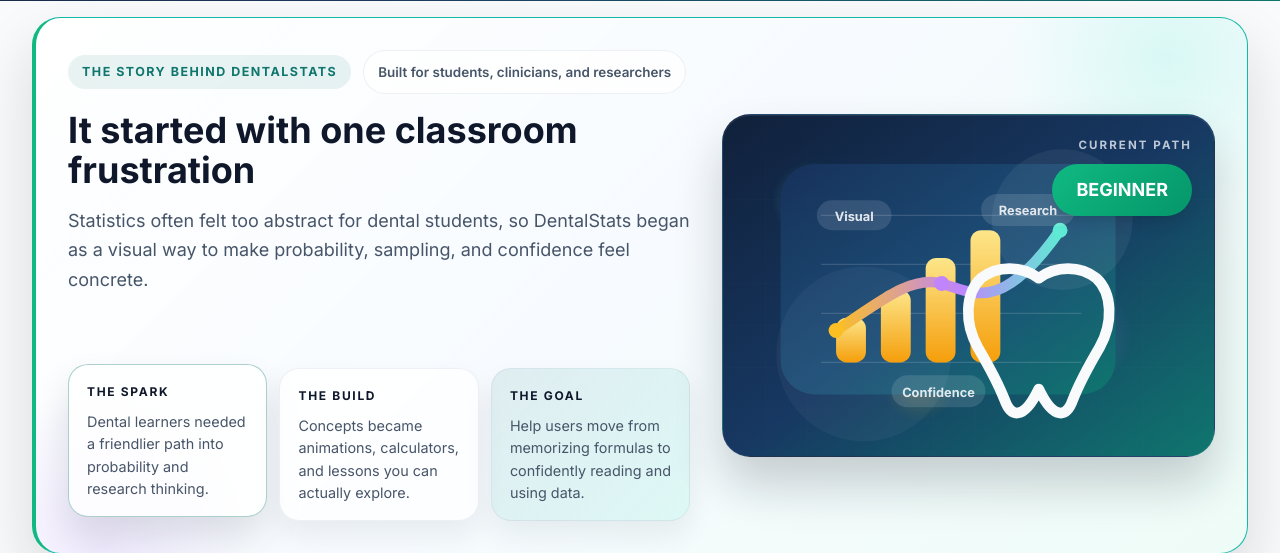
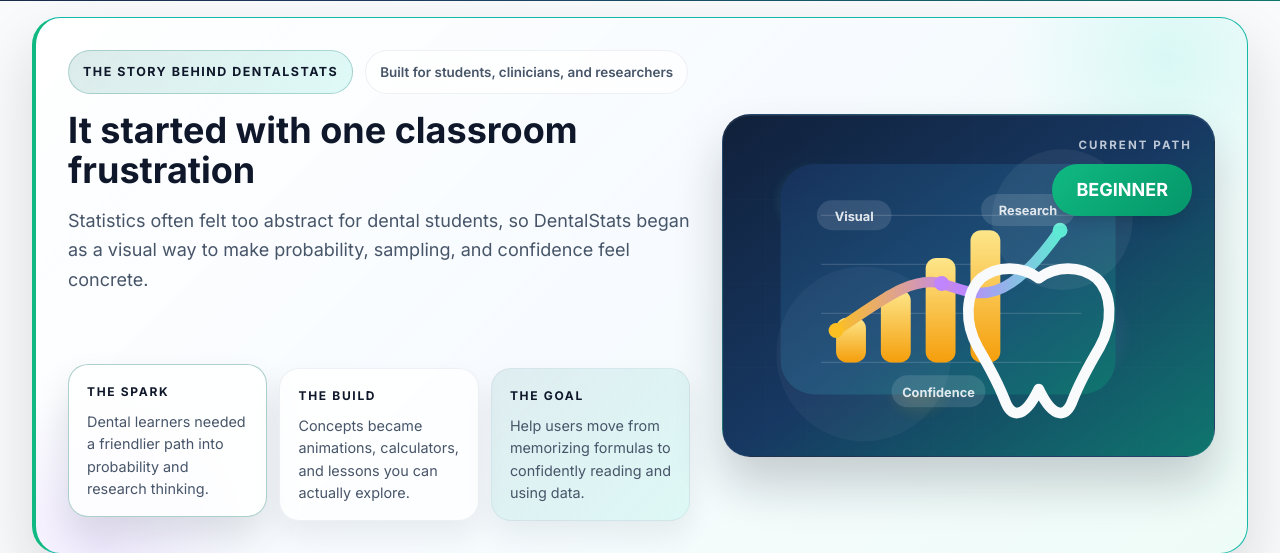
Before and after one commit to dayaniravi123/DentStat, a Django app: page / in a window 1280 px wide. Shown: the part 603-1156 px from the top of the page. Run offline with Django 4.2, Linux system fonts and the light colour scheme; some libraries are stand-ins or nearby versions.

Commit message:
"make changes in intro section"

```diff
--- a/static/css/style.css
+++ b/static/css/style.css
@@ -128,11 +128,26 @@ body { font-family: 'Inter', sans-serif; }
     padding: 8px 14px;
     border-radius: 999px;
     background: rgba(15,118,110,0.09);
+    border: 1px solid transparent;
     color: #0f766e;
     font-size: 0.78rem;
     font-weight: 700;
     letter-spacing: 0.12em;
     text-transform: uppercase;
+}
+
+.story-kicker.story-trigger:hover,
+.story-kicker.story-trigger:focus-visible {
+    transform: translateY(-2px);
+    border-color: rgba(15,118,110,0.24);
+    box-shadow: 0 12px 24px rgba(15,23,42,0.08);
+    outline: none;
+}
+
+.story-kicker.is-active {
+    background: linear-gradient(135deg, rgba(15,118,110,0.14), rgba(94,234,212,0.18));
+    border-color: rgba(15,118,110,0.26);
+    color: #0f172a;
 }
 
 .story-chip {
--- a/templates/index.html
+++ b/templates/index.html
@@ -72,7 +72,9 @@
             <div class="grid grid-cols-1 xl:grid-cols-[1.2fr_0.95fr] gap-8 items-center">
                 <div class="relative z-10">
                     <div class="flex flex-wrap items-center gap-3 mb-4">
-                        <span class="story-kicker">The Story Behind DentalStats</span>
+                        <button type="button" class="story-kicker story-trigger" data-story-focus="spark" aria-pressed="true" onclick="setStoryFocus('spark')">
+                            The Story Behind DentalStats
+                        </button>
                         <button type="button" class="story-chip story-trigger" data-story-focus="audience" aria-pressed="false" onclick="setStoryFocus('audience')">
                             Built for students, clinicians, and researchers
                         </button>
```
